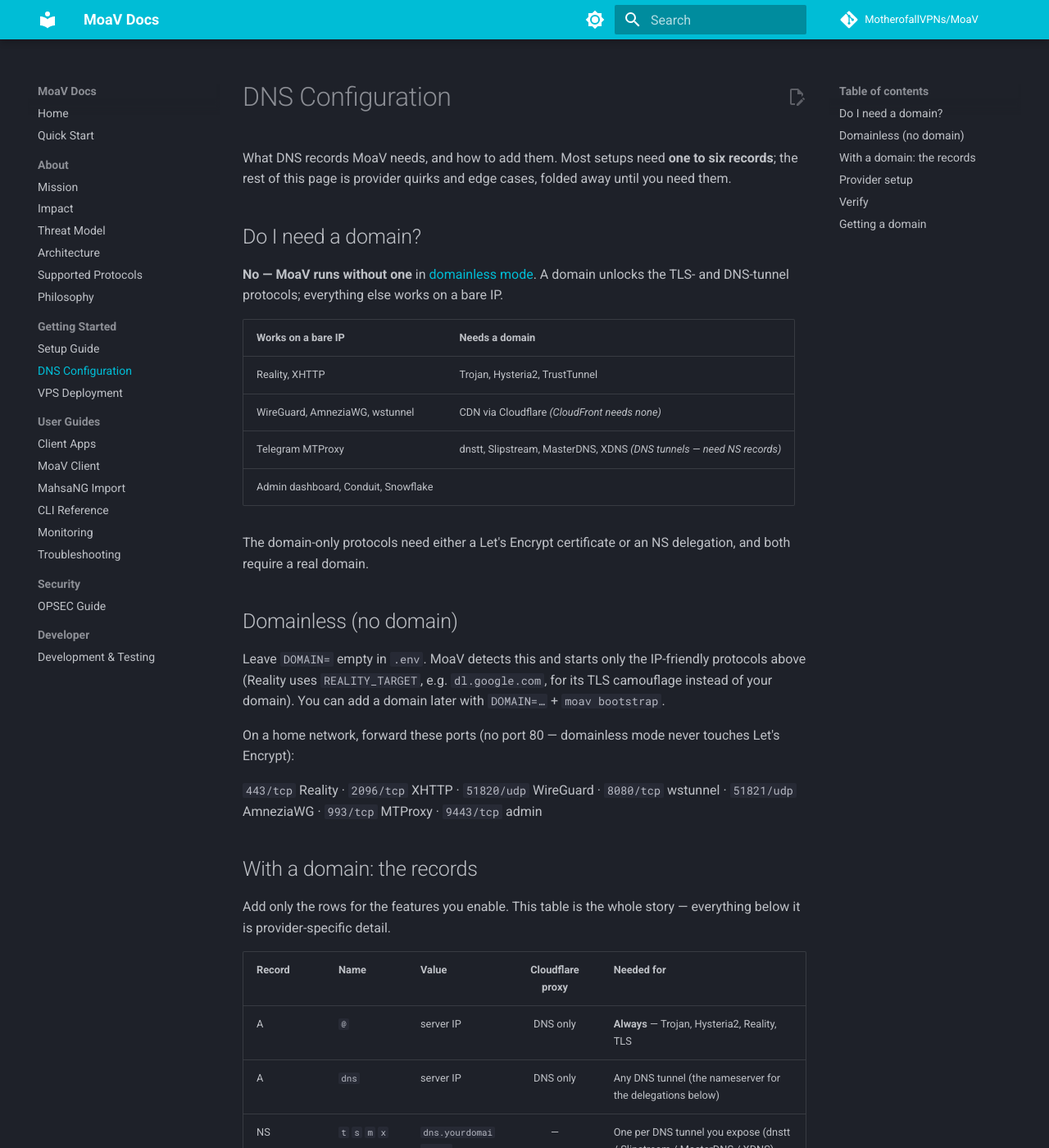
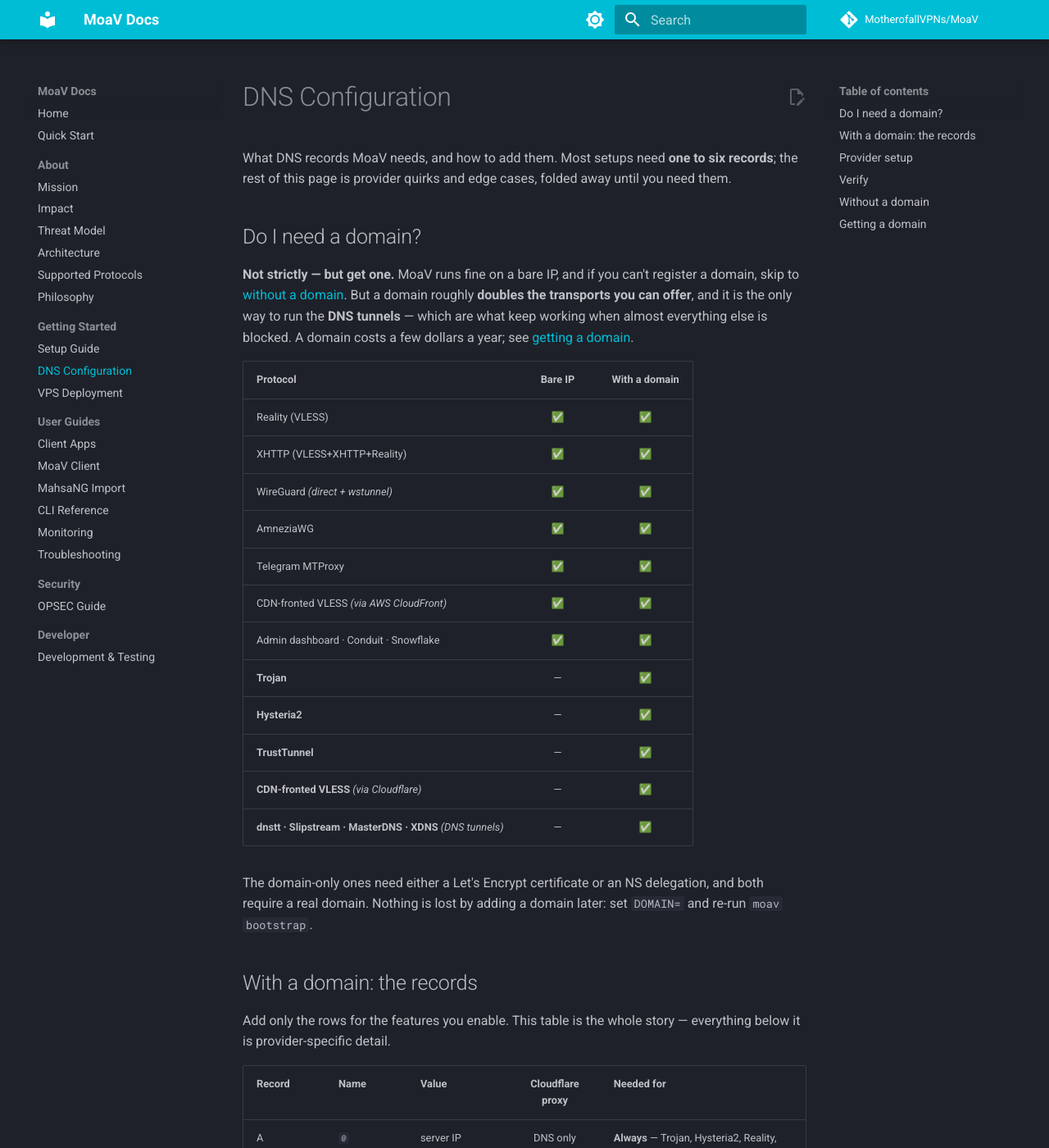
Before and after one commit to MotherofallVPNs/moav-site, an MkDocs documentation site: the page built from docs/DNS.md, in a window 1280 px wide and 1400 px high. Shown: the whole window at 82% size. Built offline with MkDocs 1.6.1 and Material for MkDocs 9.7.7, drawn with Linux system fonts in a browser that asks for light colours; comment, search, counter and statistics services are not loaded; some of the changed text lies outside the part shown.

Commit message:
docs(dns): encourage a domain, and lead with the domain path
Two changes from review:

- 'Do I need a domain?' now answers 'not strictly, but get one' and says why
  in terms of what you gain: a domain roughly doubles the transports, and is
  the ONLY way to run the DNS tunnels, which are what still work when almost
  everything else is blocked. Points at 'getting a domain' rather than
  treating domainless as the equal default.
- Reordered so the doc teaches the recommended path first: decide -> records
  -> providers -> verify -> WITHOUT a domain (with its port list) ->
  troubleshooting. Domainless is a fallback section, not the opening move.
- The bare-IP/domain split is now a per-protocol checklist (Bare IP | With a
  domain) instead of two prose columns, so the gap is visible at a glance and
  the domain column is visibly fuller.

Verified with a real mkdocs-material build: tabs render as a tabbed-set, the
three collapsibles render as <details>, section order is as intended.

```diff
--- a/docs/DNS.md
+++ b/docs/DNS.md
@@ -4,24 +4,24 @@
 
 ## Do I need a domain?
 
-**No — MoaV runs without one** in [domainless mode](#domainless-no-domain). A domain unlocks the TLS- and DNS-tunnel protocols; everything else works on a bare IP.
+**Not strictly — but get one.** MoaV runs fine on a bare IP, and if you can't register a domain, skip to [without a domain](#without-a-domain). But a domain roughly **doubles the transports you can offer**, and it is the only way to run the **DNS tunnels** — which are what keep working when almost everything else is blocked. A domain costs a few dollars a year; see [getting a domain](#getting-a-domain).
 
-| Works on a bare IP | Needs a domain |
-|---|---|
-| Reality, XHTTP | Trojan, Hysteria2, TrustTunnel |
-| WireGuard, AmneziaWG, wstunnel | CDN via Cloudflare *(CloudFront needs none)* |
-| Telegram MTProxy | dnstt, Slipstream, MasterDNS, XDNS *(DNS tunnels — need NS records)* |
-| Admin dashboard, Conduit, Snowflake | |
+| Protocol | Bare IP | With a domain |
+|---|:-:|:-:|
+| Reality (VLESS) | ✅ | ✅ |
+| XHTTP (VLESS+XHTTP+Reality) | ✅ | ✅ |
+| WireGuard *(direct + wstunnel)* | ✅ | ✅ |
+| AmneziaWG | ✅ | ✅ |
+| Telegram MTProxy | ✅ | ✅ |
+| CDN-fronted VLESS *(via AWS CloudFront)* | ✅ | ✅ |
+| Admin dashboard · Conduit · Snowflake | ✅ | ✅ |
+| **Trojan** | — | ✅ |
+| **Hysteria2** | — | ✅ |
+| **TrustTunnel** | — | ✅ |
+| **CDN-fronted VLESS** *(via Cloudflare)* | — | ✅ |
+| **dnstt · Slipstream · MasterDNS · XDNS** *(DNS tunnels)* | — | ✅ |
 
-The domain-only protocols need either a Let's Encrypt certificate or an NS delegation, and both require a real domain.
-
-## Domainless (no domain)
-
-Leave `DOMAIN=` empty in `.env`. MoaV detects this and starts only the IP-friendly protocols above (Reality uses `REALITY_TARGET`, e.g. `dl.google.com`, for its TLS camouflage instead of your domain). You can add a domain later with `DOMAIN=…` + `moav bootstrap`.
-
-On a home network, forward these ports (no port 80 — domainless mode never touches Let's Encrypt):
-
-`443/tcp` Reality · `2096/tcp` XHTTP · `51820/udp` WireGuard · `8080/tcp` wstunnel · `51821/udp` AmneziaWG · `993/tcp` MTProxy · `9443/tcp` admin
+The domain-only ones need either a Let's Encrypt certificate or an NS delegation, and both require a real domain. Nothing is lost by adding a domain later: set `DOMAIN=` and re-run `moav bootstrap`.
 
 ## With a domain: the records
 
@@ -126,6 +126,16 @@
 
 Propagation is usually 5–30 min (rarely up to 48 h). Cross-check worldwide at [dnschecker.org](https://dnschecker.org).
 
+## Without a domain
+
+Leave `DOMAIN=` empty in `.env`. MoaV detects this and starts only the transports that work on a bare IP (Reality uses `REALITY_TARGET`, e.g. `dl.google.com`, for TLS camouflage instead of your domain). No DNS records, no certificates, no port 80.
+
+Forward these ports if you're behind a router:
+
+`443/tcp` Reality · `2096/tcp` XHTTP · `51820/udp` WireGuard · `8080/tcp` wstunnel · `51821/udp` AmneziaWG · `993/tcp` MTProxy · `9443/tcp` admin
+
+You can add a domain at any time — set `DOMAIN=` and run `moav bootstrap`; existing users keep working and gain the new protocols on their next bundle.
+
 ??? question "Troubleshooting"
     **Not propagated** — wait, and test other resolvers: `dig @8.8.8.8 yourdomain.com`, `dig @1.1.1.1 …`.
 
```
